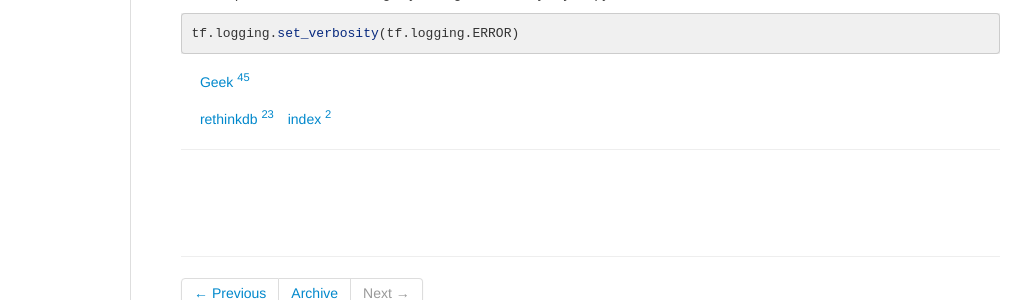
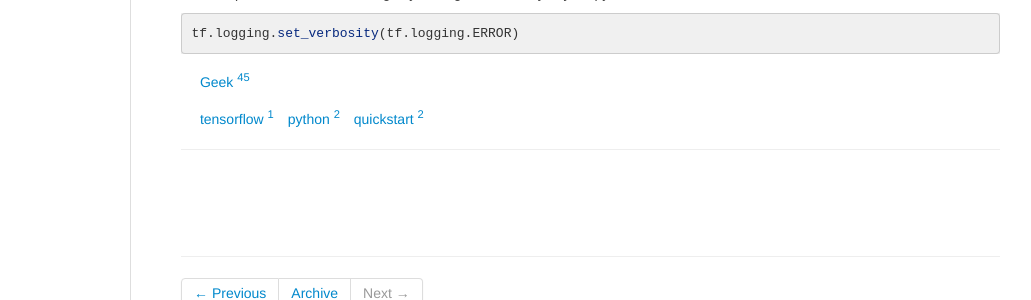
Before and after one commit to neumino/blog, a Jekyll site: the page built from _posts/2017-07-03-quickstart-with-tensorflow.md, in a window 1280 px wide. Shown: the part 1605-1905 px from the top of the page, without its empty margins (125-1156 px from the left). Built offline with Jekyll 4.4.1, drawn with Linux system fonts in a browser that asks for light colours.

Commit message:
fix tags

```diff
--- a/_posts/2017-07-03-quickstart-with-tensorflow.md
+++ b/_posts/2017-07-03-quickstart-with-tensorflow.md
@@ -1,7 +1,7 @@
 ---
 layout: post
 category : Geek
-tags : [rethinkdb, index]
+tags : [tensorflow, python, quickstart]
 title: Quick start with tensorflow
 ---
 {% include JB/setup %}
```
